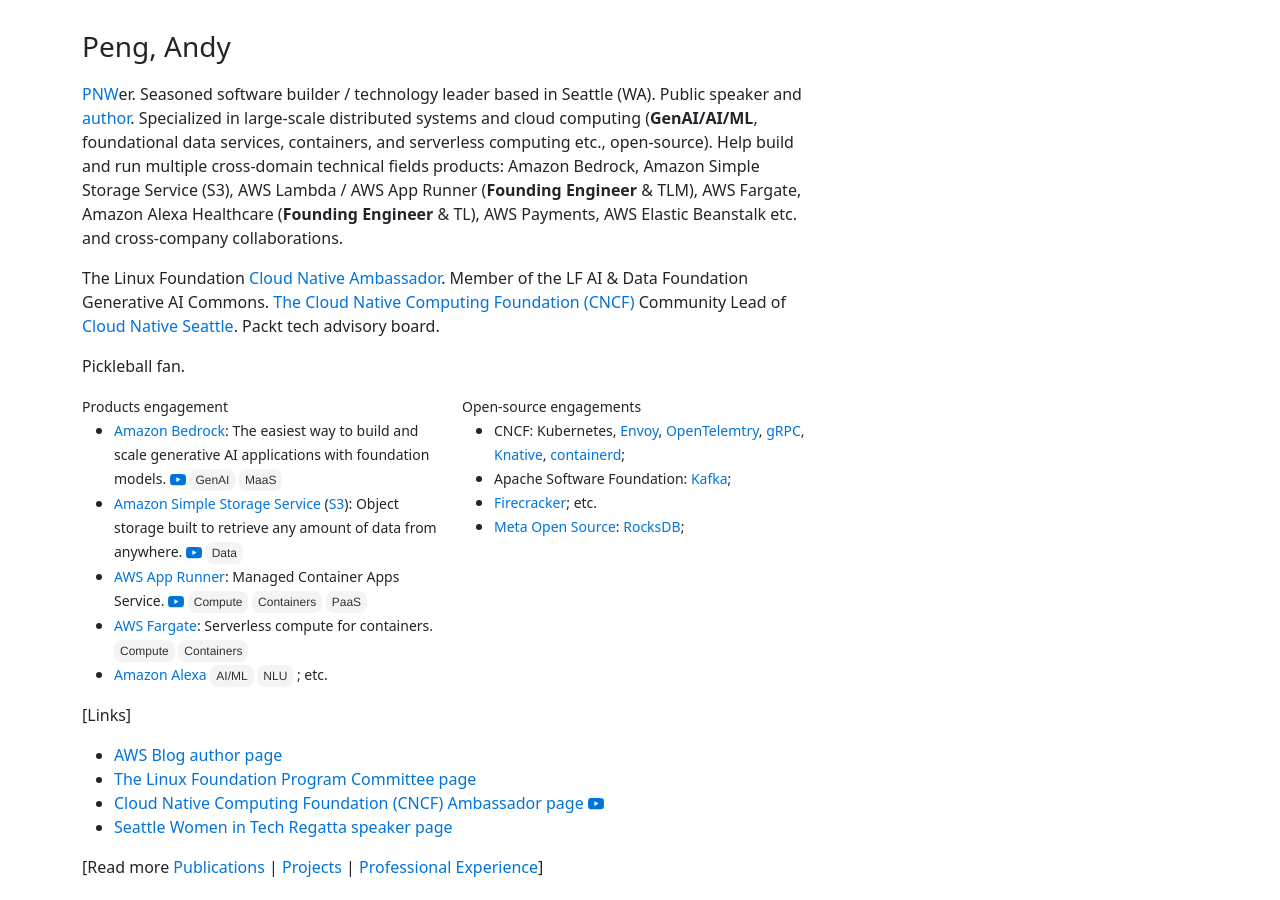
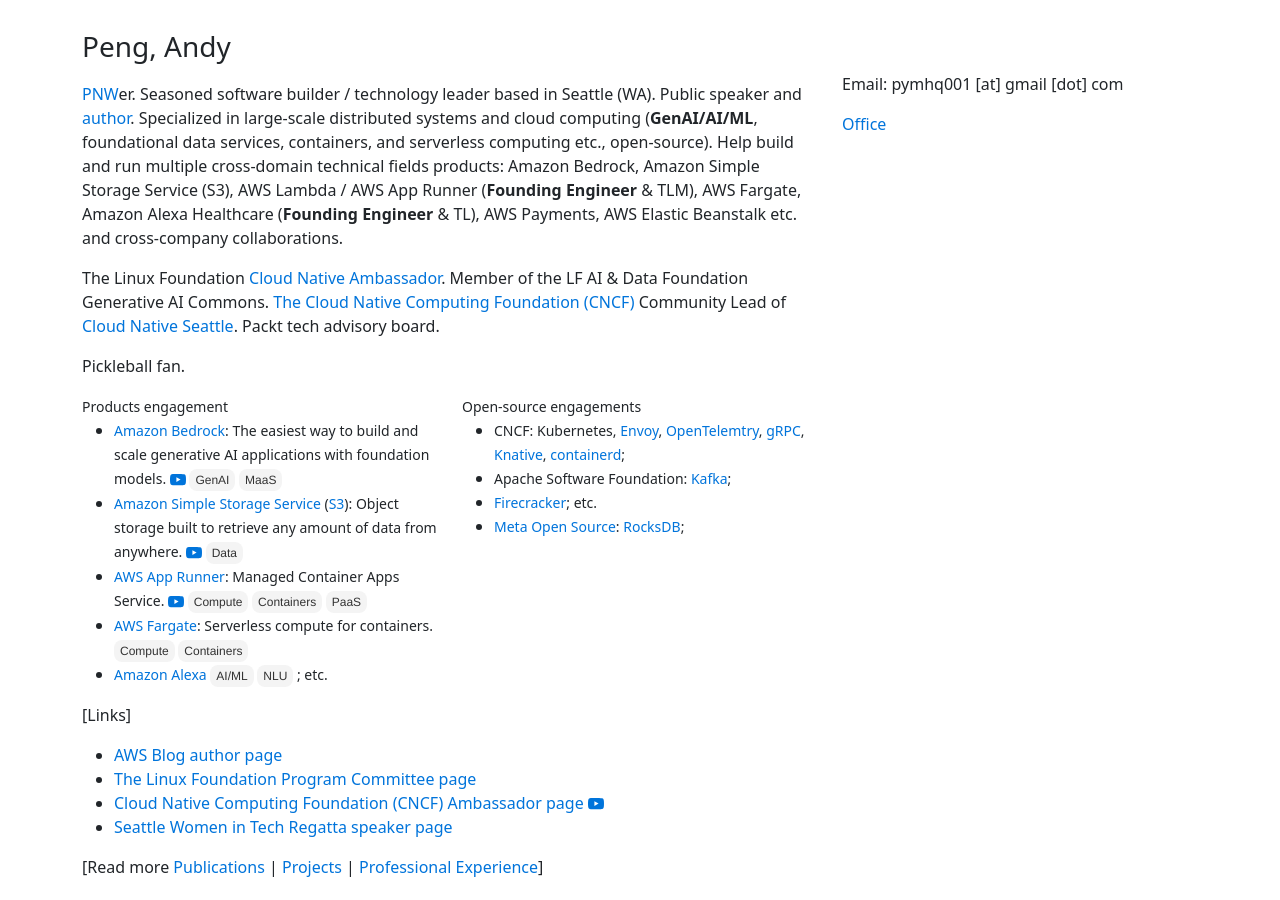
Before and after one commit to gfw001/gfw001.github.io, a Jekyll site: the page portfolio.html, which Jekyll copies as it is, in a window 1280 px wide and 900 px high. Built offline with Jekyll 4.4.1, drawn with Linux system fonts in a browser that asks for light colours.

Commit message:
Update portfolio.html

```diff
--- a/portfolio.html
+++ b/portfolio.html
@@ -601,6 +601,12 @@
     </div>
 
     <div class="col-sm-4">
+      <p>
+	      Email: pymhq001 [at] gmail [dot] com
+      </p>
+      <p>
+	      <a href="/office">Office</a>
+      </p>
       <!--
       <p><img src="img/shangri-lafrontier.png" alt="be chill~" width="219" class="rounded"></p>
       <p style="width:220px;">
```
